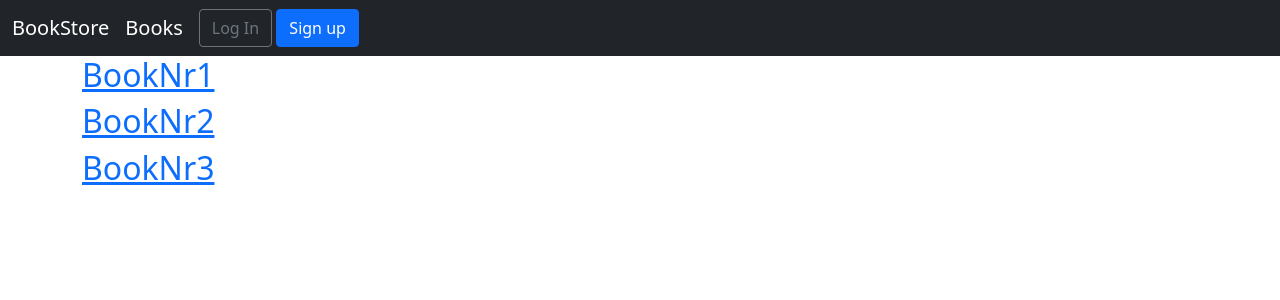
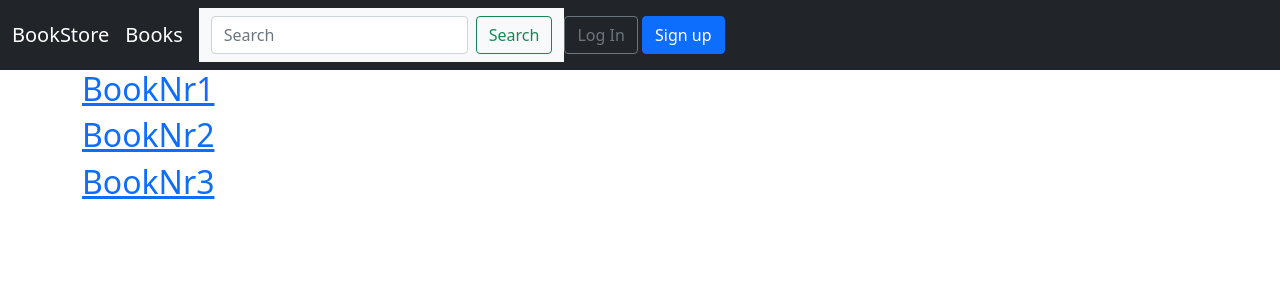
Before and after one commit to TUD-SDEV/lab-9-upload-VladPocris, a Django app: page /books/ in a window 1280 px wide. Shown: the top 300 px of the page. Run offline with Django 3.2, Linux system fonts and the light colour scheme; data comes from the database, SQL or seed files in the repository.

Commit message:
lav 9 pat 5 commit

```diff
--- a/books/urls.py
+++ b/books/urls.py
@@ -1,7 +1,8 @@
 from django.urls import path
-from .views import BookListView, BookDetailView
+from .views import BookListView, BookDetailView, SearchResultsListView
 
 urlpatterns = [
     path('', BookListView.as_view(), name='book_list'),
     path('<uuid:pk>', BookDetailView.as_view(), name='book_detail'),
+    path('search/', SearchResultsListView.as_view(), name='search_results'),
 ]
--- a/books/views.py
+++ b/books/views.py
@@ -1,5 +1,6 @@
 from django.views.generic import ListView, DetailView
 from .models import Book
+from django.db.models import Q
 
 class BookListView(ListView):
     model = Book
@@ -9,3 +10,13 @@ class BookListView(ListView):
 class BookDetailView(DetailView):
     model = Book
     template_name = 'books/book_detail.html'
+
+class SearchResultsListView(ListView):
+    model = Book
+    context_object_name = 'book_list'
+    template_name = 'books/search_results.html'
+
+    def get_queryset(self):
+        query = self.request.GET.get('q')
+        return Book.objects.filter(
+            Q(title__icontains=query)| Q(title__icontains=query))
--- a/booksproject/settings.py
+++ b/booksproject/settings.py
@@ -131,6 +131,8 @@ STATICFILES_FINDERS = [
     "django.contrib.staticfiles.finders.AppDirectoriesFinder",
 ]
 
+MEDIA_URL = '/media/'
+MEDIA_ROOT = str(BASE_DIR.joinpath('media'))
 # Default primary key field type
 # https://docs.djangoproject.com/en/3.2/ref/settings/#default-auto-field
 
--- a/templates/base.html
+++ b/templates/base.html
@@ -20,6 +20,15 @@
         <button class="navbar-toggler" type="button" data-bs-toggle="collapse" data-bs-target="#navbarSupportedContent" aria-controls="navbarSupportedContent" aria-expanded="false" aria-label="Toggle navigation">
           <span class="navbar-toggler-icon"></span>
         </button>
+        <nav class="navbar navbar-light bg-light">
+          <div class="container-fluid">
+          <form class="d-flex" action="{% url 'search_results' %}" method ="get">
+          <input name = "q" class="form-control me-2" type="search"
+           placeholder="Search" aria-label="Search">
+          <button class="btn btn-outline-success" type="submit">Search</button>
+          </form>
+          </div>
+          </nav>
         <div class="collapse navbar-collapse" id="navbarSupportedContent">
           {% if user.is_authenticated %}
           <ul class="nav navbar-nav ms-auto">
```
Also changed, not shown: templates/books/search_results.html (added, +12 -0 lines).
